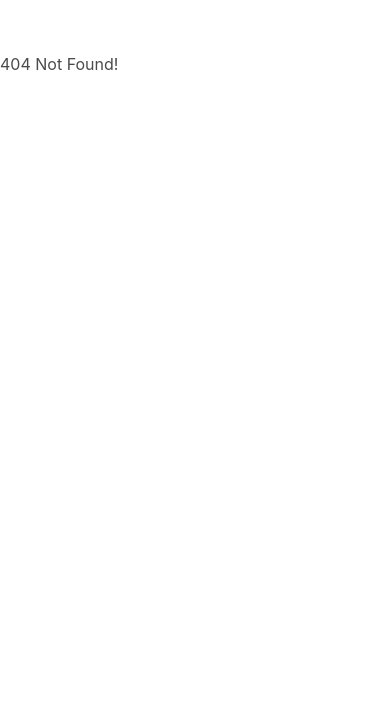
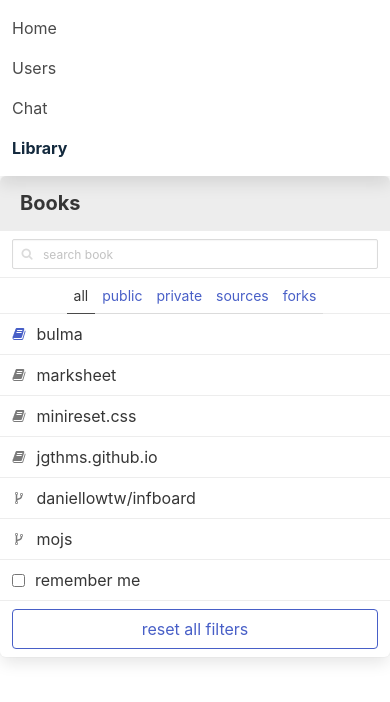
Before and after one commit to mihailtd/learning-angular, an Angular app: page /library in a window 390 px wide. Before the commit this address had no page. Shown: the top 702 px of the page. Built offline with nearby package versions, Linux system fonts and the light colour scheme.

Commit message:
Created the library component. Fixed navbar on mobile.

```diff
--- /dev/null
+++ b/src/app/library/library.component.html
@@ -0,0 +1,64 @@
+<nav class="panel">
+  <p class="panel-heading">
+    Books
+  </p>
+  <div class="panel-block">
+    <p class="control has-icons-left">
+      <input class="input is-small" type="text" placeholder="search book">
+      <span class="icon is-small is-left">
+        <i class="fa fa-search" aria-hidden="true"></i>
+      </span>
+    </p>
+  </div>
+  <p class="panel-tabs">
+    <a class="is-active">all</a>
+    <a>public</a>
+    <a>private</a>
+    <a>sources</a>
+    <a>forks</a>
+  </p>
+  <a class="panel-block is-active">
+    <span class="panel-icon">
+      <i class="fa fa-book" aria-hidden="true"></i>
+    </span>
+    bulma
+  </a>
+  <a class="panel-block">
+    <span class="panel-icon">
+      <i class="fa fa-book" aria-hidden="true"></i>
+    </span>
+    marksheet
+  </a>
+  <a class="panel-block">
+    <span class="panel-icon">
+      <i class="fa fa-book" aria-hidden="true"></i>
+    </span>
+    minireset.css
+  </a>
+  <a class="panel-block">
+    <span class="panel-icon">
+      <i class="fa fa-book" aria-hidden="true"></i>
+    </span>
+    jgthms.github.io
+  </a>
+  <a class="panel-block">
+    <span class="panel-icon">
+      <i class="fa fa-code-fork" aria-hidden="true"></i>
+    </span>
+    daniellowtw/infboard
+  </a>
+  <a class="panel-block">
+    <span class="panel-icon">
+      <i class="fa fa-code-fork" aria-hidden="true"></i>
+    </span>
+    mojs
+  </a>
+  <label class="panel-block">
+    <input type="checkbox"> remember me
+  </label>
+  <div class="panel-block">
+    <button class="button is-link is-outlined is-fullwidth">
+      reset all filters
+    </button>
+  </div>
+</nav>
--- /dev/null
+++ b/src/app/library/library.component.ts
@@ -0,0 +1,15 @@
+import { Component, OnInit } from '@angular/core';
+
+@Component({
+  selector: 'app-library',
+  templateUrl: './library.component.html',
+  styleUrls: ['./library.component.css']
+})
+export class LibraryComponent implements OnInit {
+
+  constructor() { }
+
+  ngOnInit() {
+  }
+
+}
--- a/src/app/nav/nav.component.html
+++ b/src/app/nav/nav.component.html
@@ -1,7 +1,14 @@
-<nav class="navbar is-transparent" role="navigation">
-  <div id="navbarExampleTransparentExample" class="navbar-menu">
+<nav class="navbar" role="navigation" aria-label="main navigation">
+  <!-- <div class="navbar-brand">
+    <a role="button" class="navbar-burger" aria-label="menu" aria-expanded="false">
+      <span aria-hidden="true">Test 1</span>
+      <span aria-hidden="true">Test 1</span>
+      <span aria-hidden="true">Test 1</span>
+    </a>
+  </div> -->
+  <div class="navbar-menu is-active">
     <div class="navbar-start">
-      <a routerLink="/" routerLinkActive="active" class="navbar-item" href="#">
+      <a routerLink="/home" routerLinkActive="active" class="navbar-item" href="#">
         Home
       </a>
       <a routerLink="/users" routerLinkActive="active" class="navbar-item" href="#">
@@ -10,6 +17,9 @@
       <a routerLink="/chat" routerLinkActive="active" class="navbar-item" href="#">
         Chat
       </a>
+      <a routerLink="/library" routerLinkActive="active" class="navbar-item" href="#">
+        Library
+      </a>
     </div>
   </div>
 </nav>
```
Also changed, not shown: src/app/app.module.ts (+7 -3 lines), src/app/library/library.component.css (added), 1 other file (tests, documents, lock files or other folders).
